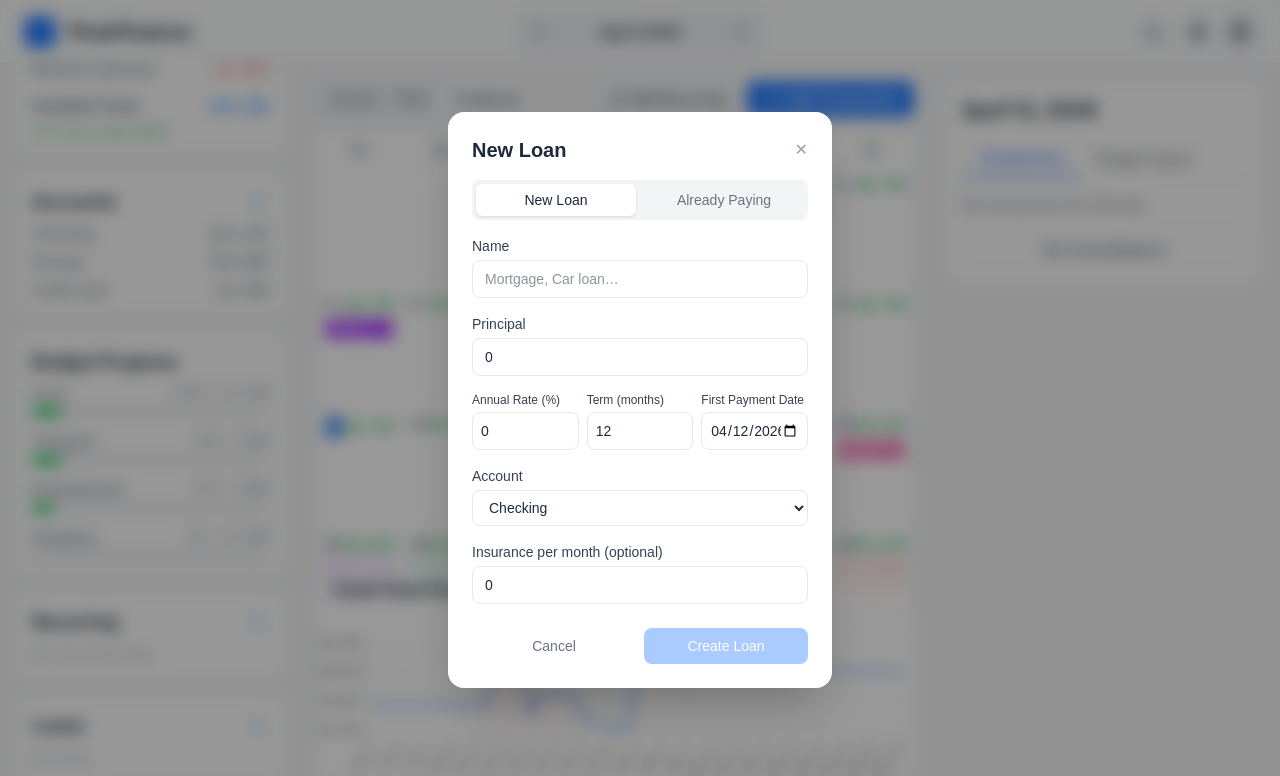
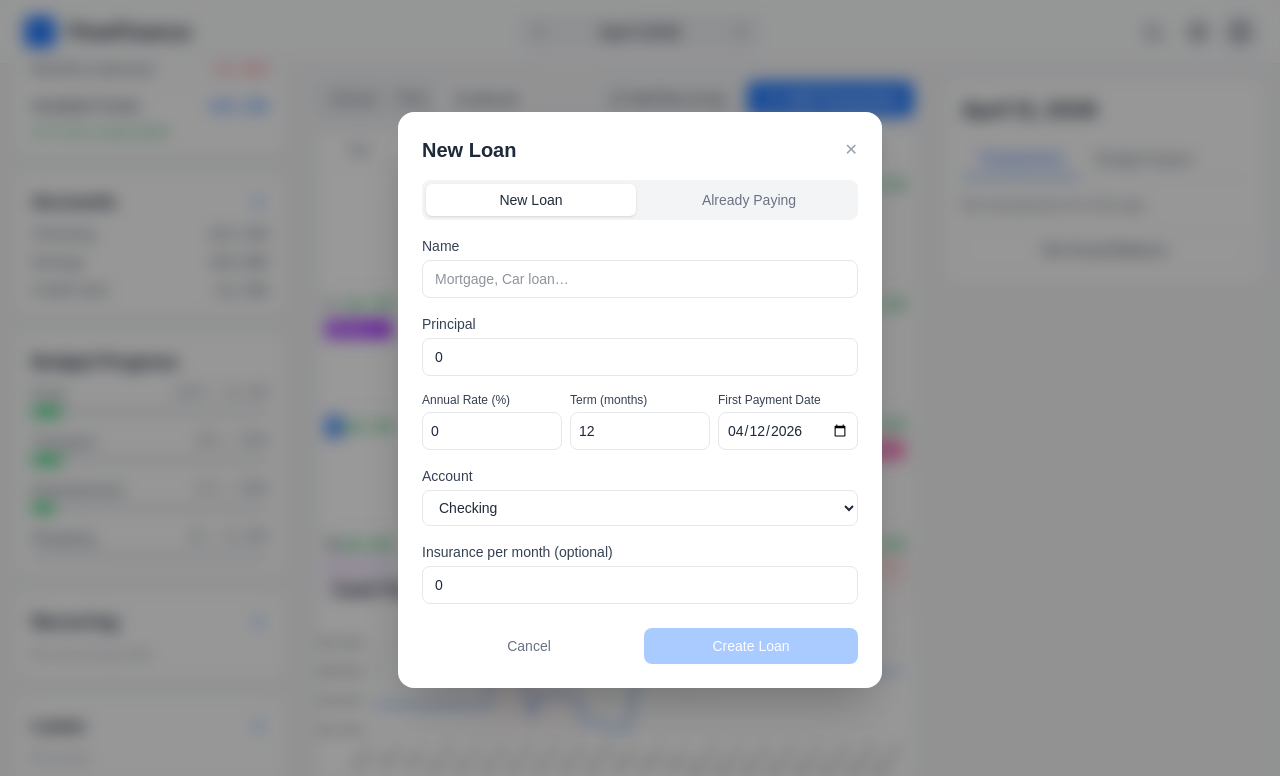
Before and after one commit to vidyakin/flowfinance, a Vue app: page / in a window 1280 px wide. Both pictures are taken after a click on the button 258 px from the left and 726 px from the top of the page. Shown: the top 776 px of the page. Built offline with nearby package versions, Linux system fonts and the light colour scheme; a web font is replaced by a local one.

Commit message:
style: widen LoanModal from 384px to 484px

```diff
--- a/src/components/LoanModal.vue
+++ b/src/components/LoanModal.vue
@@ -156,7 +156,7 @@ function markPaid() {
       class="fixed inset-0 z-50 flex items-center justify-center bg-black/40 backdrop-blur-sm"
       @click.self="close"
     >
-      <div class="bg-white dark:bg-gray-800 rounded-2xl shadow-2xl w-full max-w-sm p-6 space-y-4 max-h-[90vh] overflow-y-auto">
+      <div class="bg-white dark:bg-gray-800 rounded-2xl shadow-2xl w-full max-w-[484px] p-6 space-y-4 max-h-[90vh] overflow-y-auto">
 
         <!-- ── VIEW MODE ─────────────────────────────────────────── -->
         <template v-if="isViewMode && viewLoan">
```
